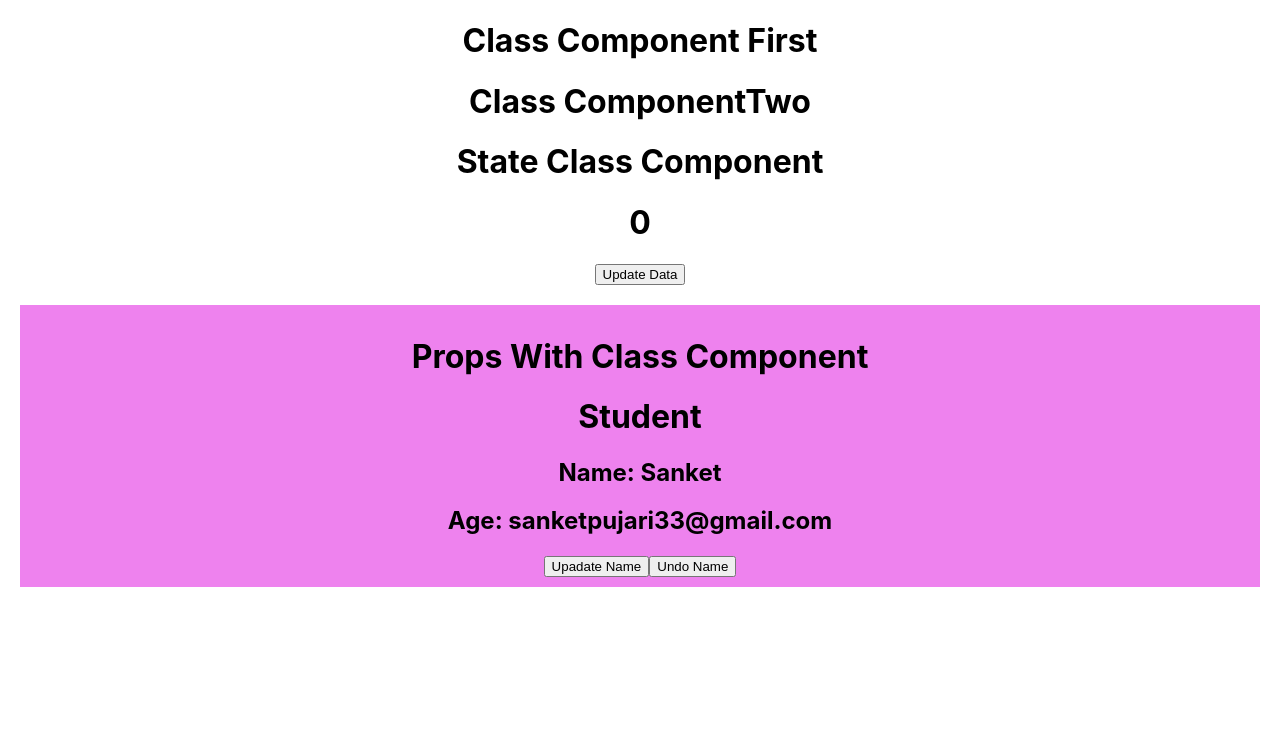
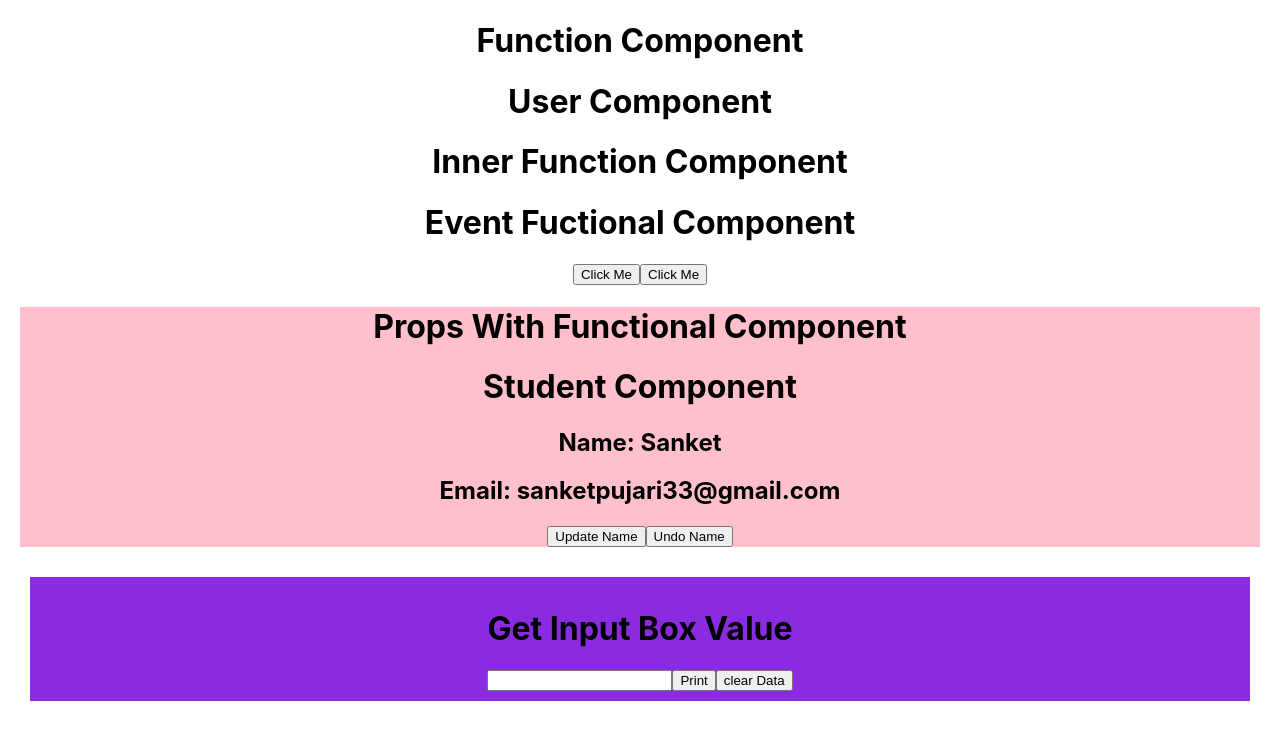
Before and after one commit to sanketpujari33/Full-Stack-Develaper, a React (Create React App) app in the folder Web-Technologies/React-Js/blog/: page / in a window 1280 px wide. Shown: the top 740 px of the page. Built offline with nearby package versions, Linux system fonts and the light colour scheme.

Commit message:
Get Input Box Value

```diff
--- a/Web-Technologies/React-Js/blog/src/App.js
+++ b/Web-Technologies/React-Js/blog/src/App.js
@@ -1,13 +1,13 @@
 import './App.css';
-import ClassComponent from './components/class/ClassComponent';
-// import FunctionComponent from './components/function/FunctionComponent';
+// import ClassComponent from './components/class/ClassComponent';
+import FunctionComponent from './components/function/FunctionComponent';
 // import Hook from './components/hook/Hook';
 
 function App() {
   return (
     <div className="App">
-      {/* <FunctionComponent/> */}
-      <ClassComponent/>
+      <FunctionComponent/>
+      {/* <ClassComponent/> */}
       {/* <Hook/> */}
     </div>
   );
--- a/Web-Technologies/React-Js/blog/src/components/Function/FunctionComponent.js
+++ b/Web-Technologies/React-Js/blog/src/components/Function/FunctionComponent.js
@@ -1,4 +1,5 @@
 import EventFuctionalComponent from "./EventFuctionalComponent";
+import GetInputBoxValue from "./GetInputBoxValue";
 import PropsWithFunctionalComponent from "./PropsWithFunctionalComponent";
 
 function FunctionComponent() {
@@ -8,6 +9,7 @@ function FunctionComponent() {
             <User />
             <EventFuctionalComponent/>
             <PropsWithFunctionalComponent/>
+            <GetInputBoxValue/>
         </>
     );
 }
--- /dev/null
+++ b/Web-Technologies/React-Js/blog/src/components/Function/GetInputBoxValue.js
@@ -0,0 +1,29 @@
+import React, { useState } from 'react';
+
+function GetInputBoxValue() {
+    const [data, setData] = useState("");
+    const [print, setPrint] = useState(false);
+    function getData(val) {
+        setTimeout(() => {
+            console.warn(val.target.value);
+            setData(val.target.value);
+        }, 1000);
+    }
+    function clear(){
+        setData("");
+    }
+    return (
+        <div style={{ margin: 30, padding: 10, backgroundColor: "blueviolet" }}>
+            <h1>Get Input Box Value</h1>
+            {print ?
+                <h3>{data}</h3>
+                : null
+            }
+            <input type="text" onChange={getData} />
+            <button onClick={() => print ? setPrint(false): setPrint(true)}>Print</button>
+            <button onClick={clear}>clear Data</button>
+        </div>
+    );
+}
+
+export default GetInputBoxValue;
```
